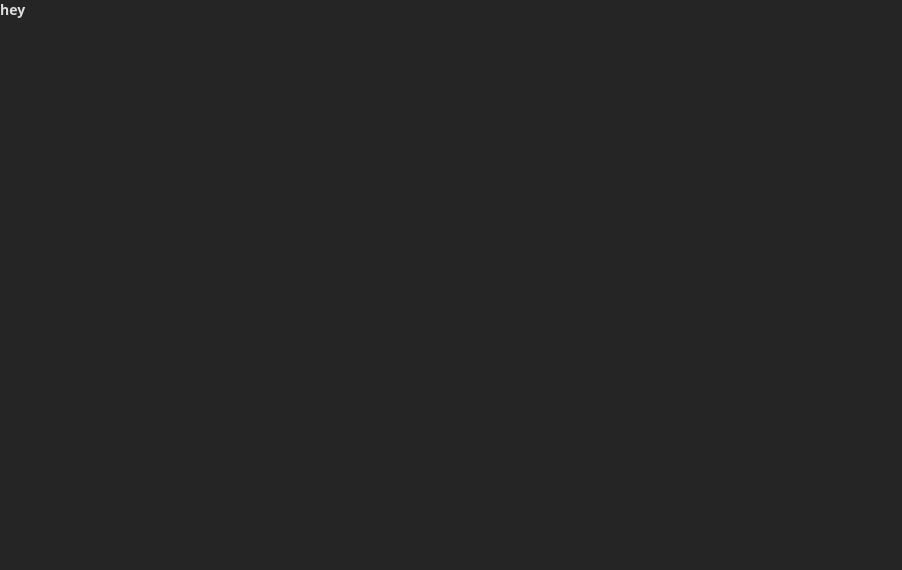
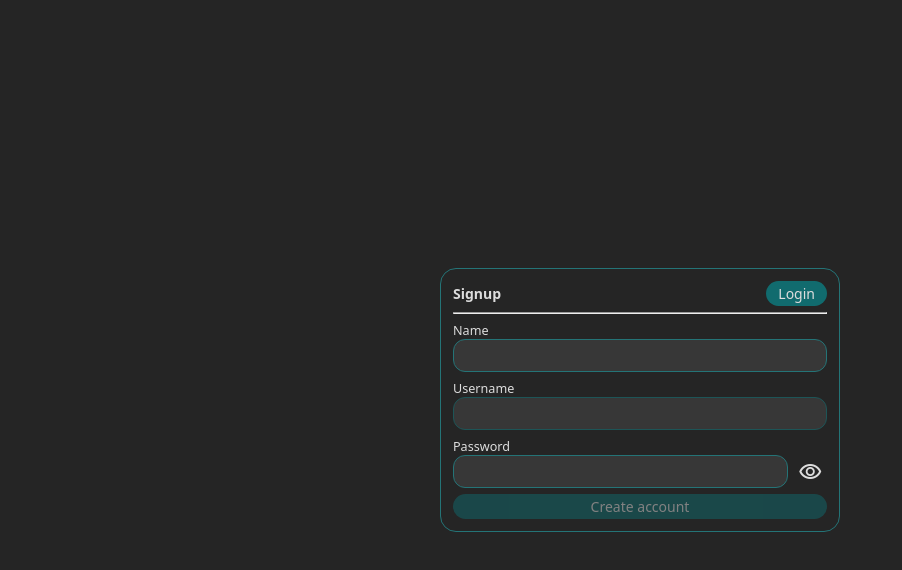
Before and after one commit to akbarjorayev/video-uploader, a React (Create React App) app: page /account/signup in a window 1280 px wide. Shown: the top 570 px of the page, without its empty margins (0-902 px from the left). Built offline with nearby package versions, Linux system fonts and the light colour scheme.

Commit message:
Signup Login UI

```diff
--- a/src/App.js
+++ b/src/App.js
@@ -1,9 +1,20 @@
+import React from 'react'
+import { BrowserRouter, Routes, Route } from 'react-router-dom'
+
 import './css/App.css'
+
+const Login = React.lazy(() => import('./pages/SignupLogin/Login/Login'))
+const Signup = React.lazy(() => import('./pages/SignupLogin/Signup/Signup'))
 
 export default function App() {
   return (
     <>
-      <h1>hey</h1>
+      <BrowserRouter>
+        <Routes>
+          <Route path="/account/login" element={<Login />} />
+          <Route path="/account/signup" element={<Signup />} />
+        </Routes>
+      </BrowserRouter>
     </>
   )
 }
--- /dev/null
+++ b/src/pages/SignupLogin/Login/Login.jsx
@@ -0,0 +1,61 @@
+import { useState } from 'react'
+
+import Button from '../../../components/Button/Button'
+import Input from '../../../components/Input/Input'
+
+import { goToHref } from '../../../js/utils/href'
+
+import '../SignupLogin.css'
+
+export default function Login() {
+  const [inputData, setInputData] = useState({
+    username: '',
+    password: '',
+  })
+
+  async function loginIntoAcc() {
+    console.log(inputData)
+  }
+
+  return (
+    <>
+      <div className="d_f_ce h_100">
+        <div className="con_bd_cl account_page_con list_y">
+          <div className="list_x d_f_jc_sb">
+            <h2>Login</h2>
+            <Button
+              className="btn_cl"
+              onClick={() => goToHref('/account/signup')}
+            >
+              Signup
+            </Button>
+          </div>
+          <hr />
+          <Input
+            label="Username"
+            value={inputData.username}
+            autoFocus
+            onChange={(e) =>
+              setInputData({ ...inputData, username: e.target.value })
+            }
+          />
+          <Input
+            label="Password"
+            type="password"
+            value={inputData.password}
+            onChange={(e) =>
+              setInputData({ ...inputData, password: e.target.value })
+            }
+          />
+          <Button
+            className="btn_cl"
+            disabled={!inputData.username || !inputData.password}
+            onClick={loginIntoAcc}
+          >
+            Login
+          </Button>
+        </div>
+      </div>
+    </>
+  )
+}
--- /dev/null
+++ b/src/pages/SignupLogin/Signup/Signup.jsx
@@ -0,0 +1,72 @@
+import { useState } from 'react'
+
+import Button from '../../../components/Button/Button'
+import Input from '../../../components/Input/Input'
+
+import { goToHref } from '../../../js/utils/href'
+
+import '../SignupLogin.css'
+
+export default function Signup() {
+  const [inputData, setInputData] = useState({
+    name: '',
+    username: '',
+    password: '',
+  })
+
+  async function createAcc() {
+    console.log(inputData)
+  }
+
+  return (
+    <>
+      <div className="d_f_ce h_100">
+        <div className="con_bd_cl account_page_con list_y">
+          <div className="list_x d_f_jc_sb">
+            <h2>Signup</h2>
+            <Button
+              className="btn_cl"
+              onClick={() => goToHref('/account/login')}
+            >
+              Login
+            </Button>
+          </div>
+          <hr />
+          <Input
+            label="Name"
+            value={inputData.name}
+            autoFocus
+            onChange={(e) =>
+              setInputData({ ...inputData, name: e.target.value })
+            }
+          />
+          <Input
+            label="Username"
+            value={inputData.username}
+            autoFocus
+            onChange={(e) =>
+              setInputData({ ...inputData, username: e.target.value })
+            }
+          />
+          <Input
+            label="Password"
+            type="password"
+            value={inputData.password}
+            onChange={(e) =>
+              setInputData({ ...inputData, password: e.target.value })
+            }
+          />
+          <Button
+            className="btn_cl"
+            disabled={
+              !inputData.name || !inputData.username || !inputData.password
+            }
+            onClick={createAcc}
+          >
+            Create account
+          </Button>
+        </div>
+      </div>
+    </>
+  )
+}
--- /dev/null
+++ b/src/pages/SignupLogin/SignupLogin.css
@@ -0,0 +1,3 @@
+.account_page_con {
+  width: min(90%, 400px);
+}
```
